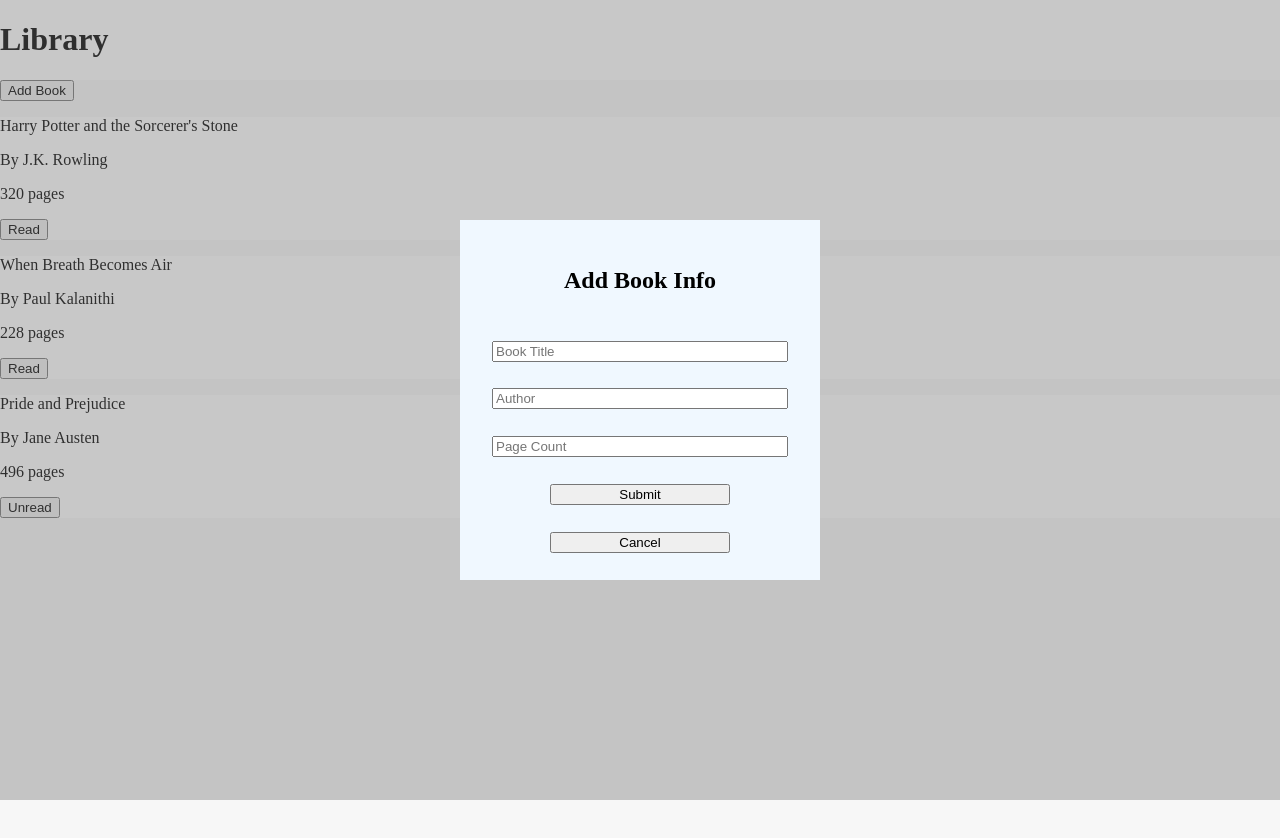
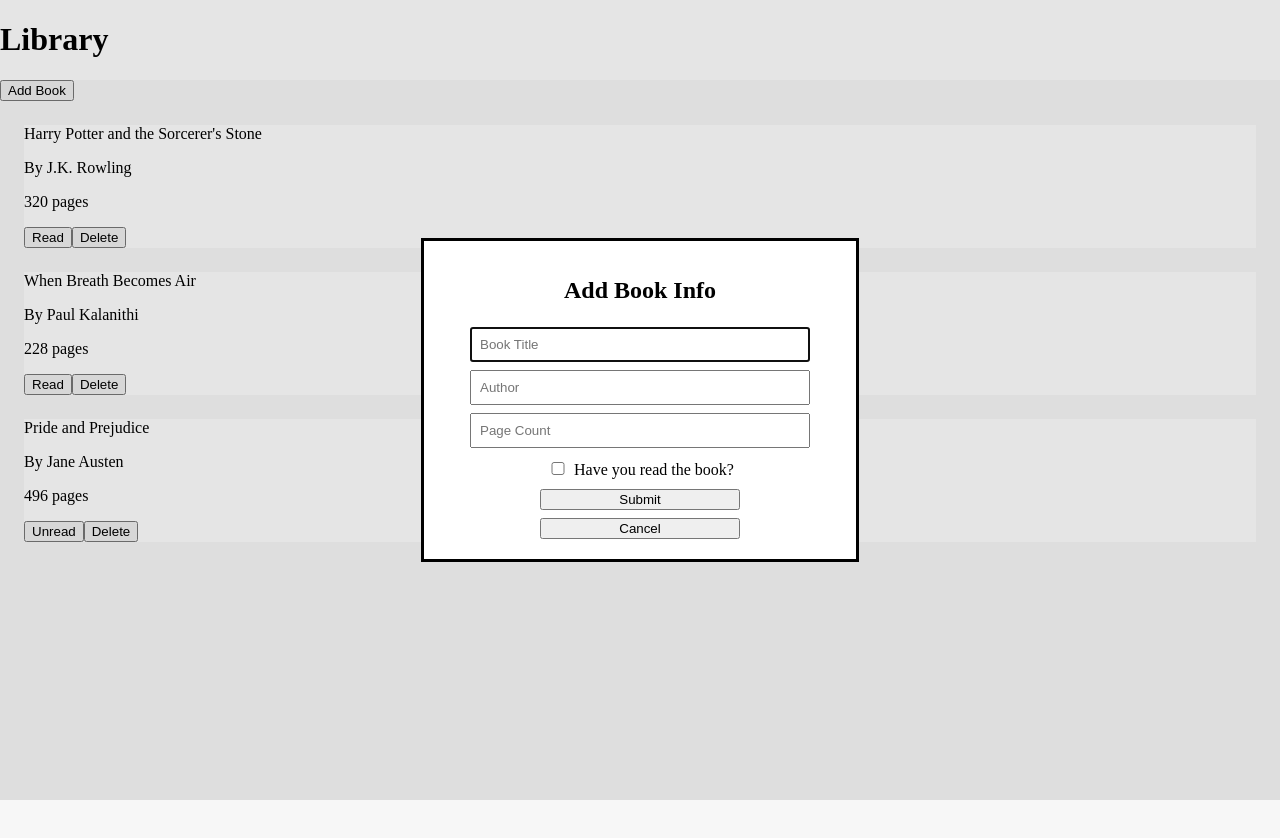
Before and after one commit to Ruby-Hu/library, a plain HTML site: page index.html in a window 1280 px wide. Both pictures are taken after a click on the button "Add Book". Drawn offline with Linux system fonts and the light colour scheme.

Commit message:
Create pop up form to add new books and display
Wrote the addBookToLibrary function to add new books with a pop up dialog
form. Books will be added when the form is submitted and the book shelf
updates upon form submission. Currently fixing the problem where the form
wont't close when submitted.

```diff
--- a/index.html
+++ b/index.html
@@ -7,23 +7,28 @@
     <title>Library</title>
 </head>
 <body>
-    <div id="form-bg" class="form-bg"></div>
     <header>
         <h1>Library</h1>
     </header>
 
     <div class="container" id="container">
-        <button class="add" onclick="openForm()">Add Book</button>
 
-        <form id="pop-up" class="pop-up">
-            <h2>Add Book Info</h2>
-            <input type="text" id="title" placeholder="Book Title" name="title" required>
-            <input type="text" id="author" placeholder="Author" name="author" required>
-            <input type="number" id="pages" placeholder="Page Count" name="pages" required>
-            <button type="submit" id="submitBtn">Submit</button>
-            <button type="button" id="closeBtn" onclick="closeForm()">Cancel</button>
+        <button id="addBook">Add Book</button>
 
-        </form>
+        <dialog>
+            <form id="form">
+                <h2>Add Book Info</h2>
+                <input type="text" id="title" placeholder="Book Title" name="title" required>
+                <input type="text" id="author" placeholder="Author" name="author" required>
+                <input type="number" id="pages" placeholder="Page Count" name="pages" required>
+                <div class="check">
+                    <input type="checkbox" id="read">
+                    <label>Have you read the book?</label>
+                </div>
+                <button type="submit" id="submitBtn">Submit</button>
+                <button type="button" id="closeBtn">Cancel</button>
+            </form>
+        </dialog>
 
         <div class="shelf" id="shelf">
 
--- a/script.js
+++ b/script.js
@@ -1,4 +1,9 @@
 const shelf = document.getElementById("shelf");
+const dialog = document.querySelector("dialog");
+const addBtn = document.getElementById("addBook");
+const closeBtn = document.getElementById("closeBtn");
+const submitBtn = document.getElementById("submitBtn");
+const readBtn = document.getElementsByClassName("read-button");
 
 function Book(name, author, pages, read) {
     this.name = name;
@@ -14,23 +19,27 @@ const pridePrejudice = new Book("Pride and Prejudice", "Jane Austen", 496, false
 const myLibrary = [harryPotter, breath, pridePrejudice];
 
 //pop up form display
-function openForm() {
-    document.getElementById("pop-up").classList.toggle("form-show");
-    document.getElementById("form-bg").style.display = "block";
-}
+addBtn.addEventListener("click", () => {
+    dialog.showModal();
+});
 
-function closeForm() {
-    document.getElementById("pop-up").classList.toggle("form-show");
-    document.getElementById("form-bg").style.display = "none";
-}
+closeBtn.addEventListener("click", () => {
+    dialog.close();
+});
 
 
 //process form submitted from user and add book info into library array
 function addBookToLibrary() {
-
+    let checkBox = (document.getElementById("read").checked) ? true : false;
+    let newAdded = new Book(document.getElementById("title").value, document.getElementById("author").value, document.getElementById("pages").value, checkBox);
+    console.log(newAdded);
+    myLibrary.push(newAdded);
+    console.log(myLibrary);
 }
 
+
 //loop through array and display the books in cards
+function displayBooks() {
     myLibrary.forEach((book) => {
         let card = document.createElement("div");
         shelf.appendChild(card).className = "card";
@@ -50,10 +59,22 @@ myLibrary.forEach((book) => {
         let read = document.createElement("button");
         (book.read === true) ? (read.innerText = "Read") : (read.innerText = "Unread");
         card.appendChild(read).className = "read-button";
+
+        let deleteBtn = document.createElement("button");
+        deleteBtn.innerText = "Delete";
+        card.appendChild(deleteBtn).className = "delete-button";
+    });
+}
+
+
+//toggle read or unread with button
+
+
+submitBtn.addEventListener("click", (e) => {
+    e.preventDefault();
+    addBookToLibrary();
+    shelf.innerText = "";
+    displayBooks();
   });
 
-//toggle read or unread with button
-const readBtn = document.getElementsByClassName("read-button");
-
-
-display();
+  displayBooks();
--- a/style.css
+++ b/style.css
@@ -16,48 +16,38 @@ header {
 
 
 /* pop up form for adding books */
-.pop-up {
-    display: none;
-    z-index: 2;
-    background-color: aliceblue;
-    height: 360px;
-    width: 360px;
-    position: fixed;
-    top: 50%;
-    left: 50%;
-    transform: translate(-50%, -50%);
-  }
-
-.form-bg {
-    display: none;
-    z-index: 1;
-    position: fixed;
-    width: 100%;
-    height: 100%;
-    background-color: rgba(118, 118, 118, 0.4);
-    position: fixed;
-    margin: 0;
-    top: 50%;
-    left: 50%;
-    transform: translate(-50%, -50%);
+dialog {
+    width: 400px;
 }
 
-.form-show {
+form {
     display: flex;
     flex-direction: column;
-    justify-content: space-evenly;
+    text-align: center;
     align-items: center;
 }
 
 form button {
     width: 50%;
+    margin: 4px;
 }
 
 form input {
     width: 80%;
+    padding: 8px;
+    margin: 4px;
+}
+
+form .check {
+    margin: 6px;
+}
+
+#read {
+    width: 16px;
 }
 
 /* card for displaying books */
 .card {
     background-color: #fff;
+    margin: 24px;
 }
```
Lines whose indentation alone changed are shown as unchanged.
